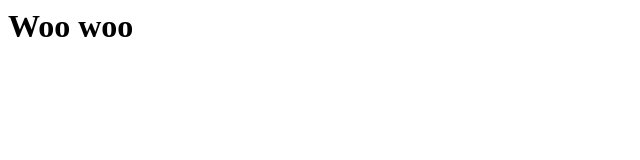
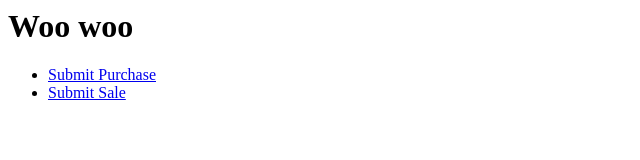
Before and after one commit to enlore/surpriesless, a website: page static/index.html in a window 1280 px wide. Shown: the whole page, without its empty margins (0-640 px from the left). Drawn offline with Linux system fonts and the light colour scheme.

Commit message:
Submission form links

```diff
--- a/static/index.html
+++ b/static/index.html
@@ -1,5 +1,10 @@
 <html>
     <body>
         <h1> Woo woo </h1>
+
+        <ul>
+            <li> <a href="/submit-purchase">Submit Purchase</a> </li>
+            <li> <a href="/submit-sale">Submit Sale</a> </li>
+        </ul>
     </body>
 </html>
```
